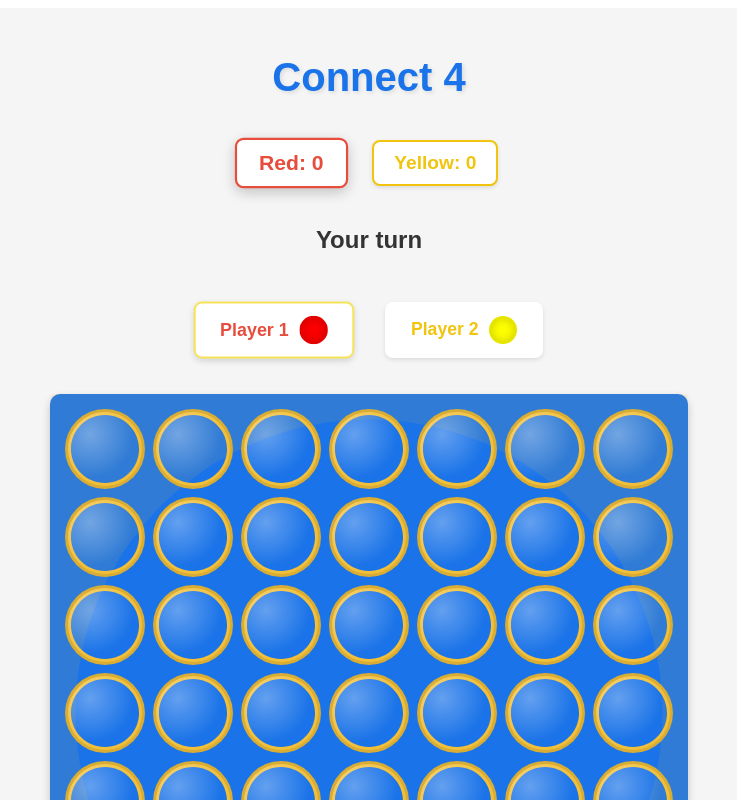
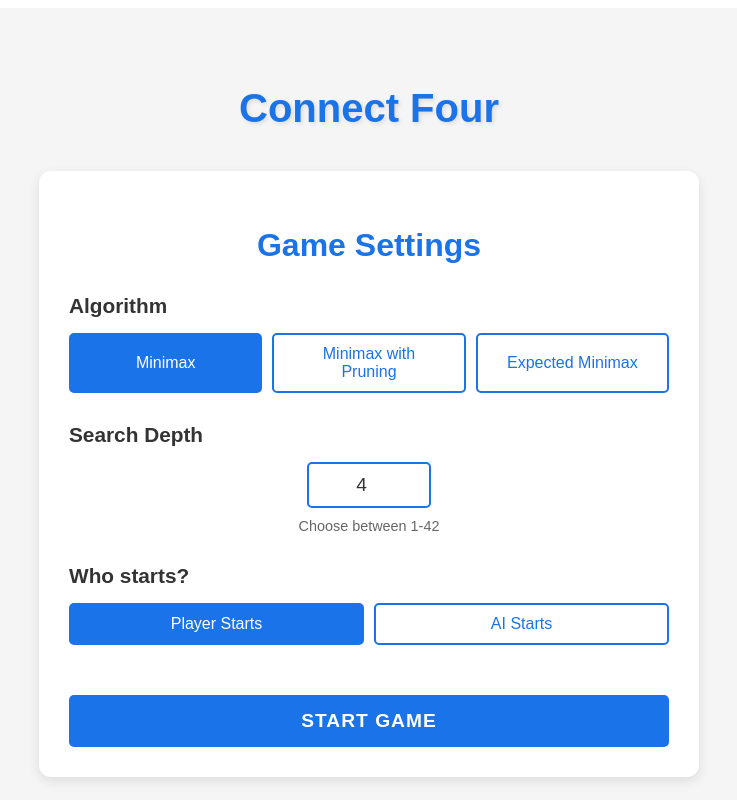
Before and after one commit to MohamedOrfy1/Connect-4-AI-Agent, a React (Vite) app in the folder frontend/connect-4/: page / in a window 1280 px wide. Shown: the top 800 px of the page, without its empty margins (271-1008 px from the left). Built offline with nearby package versions, Linux system fonts and the light colour scheme.

Commit message:
Finalize stash pop: Update App.jsx, app.py, add Settings component

```diff
--- a/frontend/connect-4/src/App.jsx
+++ b/frontend/connect-4/src/App.jsx
@@ -2,6 +2,7 @@ import { useState, useEffect } from 'react'
 import './App.css'
 import Board from './components/Board/Board'
 import Player from './components/Player/Player'
+import Settings from './components/Settings'
 
 const ROWS = 6
 const COLS = 7
@@ -18,6 +19,23 @@ function App() {
   const [gameOver, setGameOver] = useState(false);
   const [isAITurn, setIsAITurn] = useState(false);
   const [scores, setScores] = useState({ red: 0, yellow: 0 });
+  const [gameStarted, setGameStarted] = useState(false);
+  const [gameSettings, setGameSettings] = useState({
+    algorithm: 'minimax',
+    depth: 4,
+    starter: 'player'
+  });
+
+  // Handle settings submission
+  const handleStartGame = (settings) => {
+    setGameSettings(settings);
+    setGameStarted(true);
+    resetGame();
+    if (settings.starter === 'ai') {
+      setCurrentPlayer(PLAYER_2);
+      setIsAITurn(true);
+    }
+  };
 
   // Convert color to number for API
   const colorToNumber = (color) => color === PLAYER_1 ? 1 : 2;
@@ -102,7 +120,8 @@ function App() {
             row.map(cell => cell === EMPTY ? 0 : (cell === PLAYER_1 ? 1 : 2))
           ),
           current_player: colorToNumber(currentPlayer),
-          use_expected_minimax: true
+          algorithm: gameSettings.algorithm,
+          depth: gameSettings.depth
         }),
       });
 
@@ -161,9 +180,9 @@ function App() {
   // Reset game
   const resetGame = () => {
     setTiles(INITIAL_TILES);
-    setCurrentPlayer(PLAYER_1);
+    setCurrentPlayer(gameSettings.starter === 'ai' ? PLAYER_2 : PLAYER_1);
     setGameOver(false);
-    setIsAITurn(false);
+    setIsAITurn(gameSettings.starter === 'ai');
     setScores({ red: 0, yellow: 0 });
   };
 
@@ -174,9 +193,18 @@ function App() {
     }
   }, [isAITurn, gameOver]);
 
+  if (!gameStarted) {
+    return (
+      <div className='App'>
+        <h1>Connect Four</h1>
+        <Settings onStart={handleStartGame} />
+      </div>
+    );
+  }
+
   return (
     <div className='App'>
-      <h1>Connect 4</h1>
+      <h1>Connect Four</h1>
       <div className="scores">
         <div className={`score red ${currentPlayer === PLAYER_1 && !gameOver ? 'active' : ''}`}>
           Red: {scores.red}
@@ -198,16 +226,20 @@ function App() {
         </div>
       ) : (
         <div className="game-status">
-          <h2>{isAITurn ? "AI is thinking..." : "Your turn"}</h2>
+          <h2>{currentPlayer === PLAYER_1 ? 'Your' : 'AI\'s'} turn</h2>
         </div>
       )}
-      <ol id="players" className="highlight-player">
-        <Player color={PLAYER_1} isActive={currentPlayer === PLAYER_1 && !isAITurn} />
-        <Player color={PLAYER_2} isActive={currentPlayer === PLAYER_2 && !isAITurn} />
-      </ol>
-      <Board tiles={tiles} onDrop={handleDrop} disabled={gameOver || isAITurn} />
+      <Board tiles={tiles} onDrop={handleDrop} />
+      <div id="players">
+        <Player color={PLAYER_1} active={currentPlayer === PLAYER_1} />
+        <Player color={PLAYER_2} active={currentPlayer === PLAYER_2} />
+      </div>
+      <button onClick={() => {
+        setGameStarted(false);
+        resetGame();
+      }}>Change Settings</button>
     </div>
-  )
+  );
 }
 
 export default App
--- /dev/null
+++ b/frontend/connect-4/src/components/Settings.css
@@ -0,0 +1,121 @@
+.settings-container {
+    background-color: white;
+    padding: 30px;
+    border-radius: 12px;
+    box-shadow: 0 4px 12px rgba(0, 0, 0, 0.1);
+    max-width: 600px;
+    width: 90%;
+    margin: 20px auto;
+}
+
+.settings-container h2 {
+    color: #1a73e8;
+    text-align: center;
+    margin-bottom: 30px;
+    font-size: 2em;
+}
+
+.settings-section {
+    margin-bottom: 30px;
+}
+
+.settings-section h3 {
+    color: #333;
+    margin-bottom: 15px;
+    font-size: 1.3em;
+}
+
+.algorithm-buttons,
+.starter-buttons {
+    display: flex;
+    gap: 10px;
+    flex-wrap: wrap;
+    justify-content: center;
+}
+
+.algorithm-buttons button,
+.starter-buttons button {
+    background-color: white;
+    color: #1a73e8;
+    border: 2px solid #1a73e8;
+    padding: 10px 20px;
+    border-radius: 5px;
+    cursor: pointer;
+    font-size: 1em;
+    transition: all 0.3s ease;
+    flex: 1;
+    min-width: 150px;
+    text-transform: none;
+    font-weight: normal;
+    letter-spacing: normal;
+}
+
+.algorithm-buttons button:hover,
+.starter-buttons button:hover {
+    background-color: #f8f9fa;
+    transform: translateY(-2px);
+}
+
+.algorithm-buttons button.active,
+.starter-buttons button.active {
+    background-color: #1a73e8;
+    color: white;
+}
+
+.depth-selector {
+    display: flex;
+    flex-direction: column;
+    align-items: center;
+    gap: 10px;
+}
+
+.depth-selector input {
+    width: 100px;
+    padding: 10px;
+    font-size: 1.2em;
+    text-align: center;
+    border: 2px solid #1a73e8;
+    border-radius: 5px;
+    color: #333;
+}
+
+.depth-selector input:focus {
+    outline: none;
+    border-color: #1557b0;
+}
+
+.depth-hint {
+    color: #666;
+    font-size: 0.9em;
+}
+
+.start-button {
+    width: 100%;
+    margin-top: 20px;
+    background-color: #1a73e8;
+    color: white;
+    border: none;
+    padding: 15px;
+    border-radius: 5px;
+    cursor: pointer;
+    font-size: 1.2em;
+    transition: all 0.3s ease;
+}
+
+.start-button:hover {
+    background-color: #1557b0;
+    transform: translateY(-2px);
+    box-shadow: 0 4px 8px rgba(0, 0, 0, 0.2);
+}
+
+@media (max-width: 600px) {
+    .settings-container {
+        padding: 20px;
+    }
+
+    .algorithm-buttons button,
+    .starter-buttons button {
+        width: 100%;
+        min-width: unset;
+    }
+}
--- /dev/null
+++ b/frontend/connect-4/src/components/Settings.jsx
@@ -0,0 +1,84 @@
+import React, { useState } from 'react';
+import './Settings.css';
+
+const Settings = ({ onStart }) => {
+    const [algorithm, setAlgorithm] = useState('minimax');
+    const [depth, setDepth] = useState(4);
+    const [starter, setStarter] = useState('player');
+
+    const handleStart = () => {
+        onStart({
+            algorithm,
+            depth,
+            starter
+        });
+    };
+
+    return (
+        <div className="settings-container">
+            <h2>Game Settings</h2>
+
+            <div className="settings-section">
+                <h3>Algorithm</h3>
+                <div className="algorithm-buttons">
+                    <button
+                        className={algorithm === 'minimax' ? 'active' : ''}
+                        onClick={() => setAlgorithm('minimax')}
+                    >
+                        Minimax
+                    </button>
+                    <button
+                        className={algorithm === 'alphabeta' ? 'active' : ''}
+                        onClick={() => setAlgorithm('alphabeta')}
+                    >
+                        Minimax with Pruning
+                    </button>
+                    <button
+                        className={algorithm === 'expectimax' ? 'active' : ''}
+                        onClick={() => setAlgorithm('expectimax')}
+                    >
+                        Expected Minimax
+                    </button>
+                </div>
+            </div>
+
+            <div className="settings-section">
+                <h3>Search Depth</h3>
+                <div className="depth-selector">
+                    <input
+                        type="number"
+                        min="1"
+                        max="42"
+                        value={depth}
+                        onChange={(e) => setDepth(Number(e.target.value))}
+                    />
+                    <span className="depth-hint">Choose between 1-42</span>
+                </div>
+            </div>
+
+            <div className="settings-section">
+                <h3>Who starts?</h3>
+                <div className="starter-buttons">
+                    <button
+                        className={starter === 'player' ? 'active' : ''}
+                        onClick={() => setStarter('player')}
+                    >
+                        Player Starts
+                    </button>
+                    <button
+                        className={starter === 'ai' ? 'active' : ''}
+                        onClick={() => setStarter('ai')}
+                    >
+                        AI Starts
+                    </button>
+                </div>
+            </div>
+
+            <button className="start-button" onClick={handleStart}>
+                START GAME
+            </button>
+        </div>
+    );
+};
+
+export default Settings;
```
Also changed, not shown: 1 other file (tests, documents, lock files or other folders).
